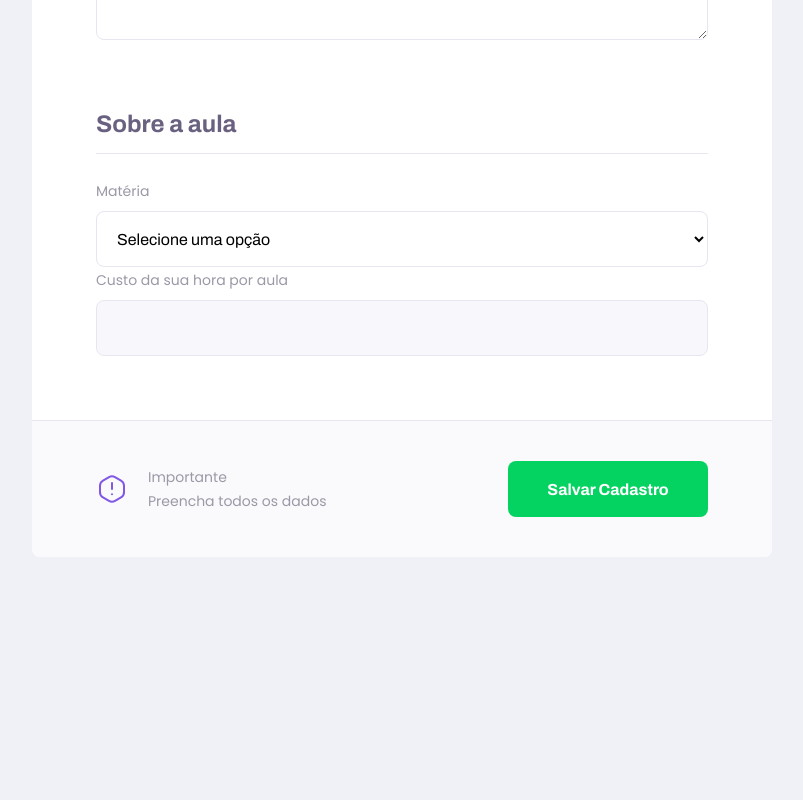
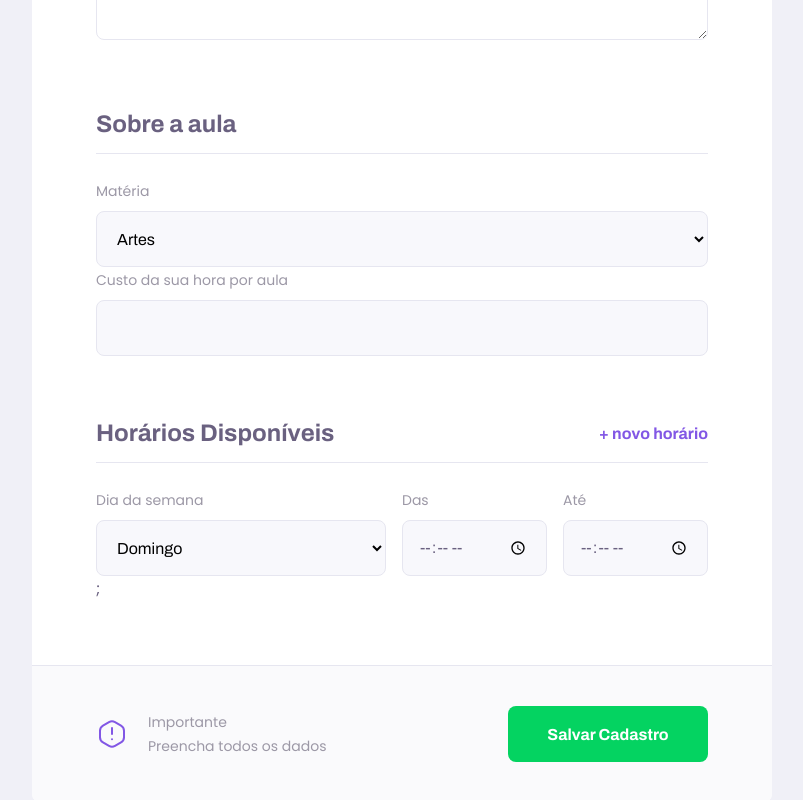
Before and after one commit to leoalcantara/next-level-week-2, a React (Create React App) app in the folder web/: page /give-class in a window 1280 px wide. Shown: the part 931-1731 px from the top of the page, without its empty margins (238-1041 px from the left). Before the commit the page ends 1488 px from the top, so only its background shows below. Built offline with nearby package versions, Linux system fonts and the light colour scheme.

Commit message:
preparing the time register

```diff
--- a/web/src/components/Select/index.tsx
+++ b/web/src/components/Select/index.tsx
@@ -16,7 +16,7 @@
         <div className="select-block">
             <label htmlFor={ name }>{ label }</label>
             <select id={ name } {...rest}>
-                <option value="" disabled selected hidden> Selecione uma opção</option>
+                <option defaultValue="" value="" disabled hidden> Selecione uma opção</option>
 
                 { options.map( option => {
                     return <option key={option.value} value={option.value}>{option.label}</option>
--- a/web/src/components/Select/styles.css
+++ b/web/src/components/Select/styles.css
@@ -15,7 +15,7 @@
     height: 5.6rem;
     margin-top: 0.8rem;
     border-radius: 0.8rem;
-    background: var(--color-select-background);
+    background: var(--color-input-background);
     border: 1px solid var(--color-line-in-white);
     outline: 0;
     padding: 0 1.6rem;
--- a/web/src/pages/TeacherForm/index.tsx
+++ b/web/src/pages/TeacherForm/index.tsx
@@ -1,4 +1,4 @@
-import React from 'react';
+import React, { useState } from 'react';
 import PageHeader from '../../components/PageHeader';
 import Input from '../../components/Input';
 
@@ -12,7 +12,23 @@
 
 
 const TeacherForm = () => {
-    return (
+    const [scheduleItems, setScheduleItems ] = useState([
+        {week_day: 0, from: '', to: ''},
+    ]);
+
+    function addNewScheduleItem(){
+        setScheduleItems([
+            ...scheduleItems,
+            {week_day: 0, from: '', to: ''},
+        ]);
+       scheduleItems.push({
+           week_day: 0,
+           from:'',
+           to:'',
+       })
+    }
+
+     return (
         <div id="page-teacher-form" className="container">
             <PageHeader
                 title="Que incrível que você quer dar aulas."
@@ -48,7 +64,36 @@
 
                     <Input name="cost" label="Custo da sua hora por aula"/>
                 </fieldset>
+                <fieldset>
+                    <legend>
+                        Horários Disponíveis
+                        <button type="button" onClick={addNewScheduleItem}>
+                            + novo horário
+                        </button>
+                    </legend>
+                   {scheduleItems.map(scheduleItem => {
+                       return (
+                        <div key={scheduleItem.week_day} className="schedule-item">
+                        <Select
+                            name="week_day"
+                            label="Dia da semana"
+                            options={[
+                                { value: '0', label: "Domingo"},
+                                { value: '1', label: "Segunda-feira"},
+                                { value: '2', label: "Terça-feira"},
+                                { value: '3', label: "Quarta-feira"},
+                                { value: '4', label: "Quinta-feira"},
+                                { value: '5', label: "Sexta-feira"},
+                                { value: '6', label: "Sábadp"},
+                            ]}
+                        />
+                        <Input name="from" label="Das" type="time" />
+                        <Input name="to" label="Até" type="time" />
+                    </div>
+                       );
+                   })};
 
+                </fieldset>
 
 
                 <footer>
--- a/web/src/pages/TeacherForm/styles.css
+++ b/web/src/pages/TeacherForm/styles.css
@@ -36,6 +36,19 @@
     width: 100%;
     padding-bottom: 1.6rem;
     border-bottom: 1px solid var(--color-line-in-white);
+}
+
+#page-teacher-form main fieldset legend button {
+    background: none;
+    border: 0;
+    color: var(--color-primary);
+    font: 700 1.6rem Archivo;
+    cursor: pointer;
+    transition: color 0.2s;
+}
+
+#page-teacher-form main fieldset legend button:hover {
+    color: var(--color-primary-dark);
 }
 
 #page-teacher-form main fieldset .input-block + .textarea-block,
@@ -108,6 +121,16 @@
         justify-content: space-between;
     }
 
+    #page-teacher-form main .schedule-item {
+        display: grid;
+        grid-template-columns: 2fr 1fr 1fr;
+        column-gap: 1.6rem;
+    }
+
+    #page-teacher-form main .schedule-item .input-block{
+        margin-top: 0 !important;
+    }
+
     #page-teacher-form main footer p {
         justify-content: space-between;
     }
--- a/web/src/pages/TeacherList/index.tsx
+++ b/web/src/pages/TeacherList/index.tsx
@@ -5,6 +5,7 @@
 
 import TeacherItem from '../../components/TeacherItem';
 import Input from '../../components/Input';
+import Select from '../../components/Select';
 
 
 function TeacherList() {
@@ -12,8 +13,35 @@
        <div id="page-teacher-list" className="container">
         <PageHeader title="Esses são os proffys disponiveis." >
             <form id="search-teachers">
-                <Input name="subject" label="Matéria"/>
-                <Input name="week_day" label="Dia da semana"/>
+                <Select
+                    name="subject"
+                    label="Matéria"
+                    options={[
+                        { value: 'Artes', label: "Artes"},
+                        { value: 'Biologia', label: "Biologia"},
+                        { value: 'Ciências', label: "Ciências"},
+                        { value: 'Educação Física', label: "Educação Física"},
+                        { value: 'Física', label: "Física"},
+                        { value: 'Geografia', label: "Geografia"},
+                        { value: 'História', label: "História"},
+                        { value: 'Matemática', label: "Matemática"},
+                        { value: 'Português', label: "Português"},
+                        { value: 'Quimica', label: "Quimica"},
+                    ]}
+                />
+                <Select
+                    name="week_day"
+                    label="Dia da semana"
+                    options={[
+                        { value: '0', label: "Domingo"},
+                        { value: '1', label: "Segunda-feira"},
+                        { value: '2', label: "Terça-feira"},
+                        { value: '3', label: "Quarta-feira"},
+                        { value: '4', label: "Quinta-feira"},
+                        { value: '5', label: "Sexta-feira"},
+                        { value: '6', label: "Sábadp"},
+                    ]}
+                />
                 <Input type="time" name="time" label="Hora"/>
             </form>
         </PageHeader>
--- a/web/src/pages/TeacherList/styles.css
+++ b/web/src/pages/TeacherList/styles.css
@@ -31,7 +31,8 @@
         bottom: -28px;
     }
 
-    #search-teachers .input-block + .input-block{
+    #search-teachers .input-block + .input-block,
+    #search-teachers .select-block + .select-block{
         margin-top: 0;
     }
 
```
